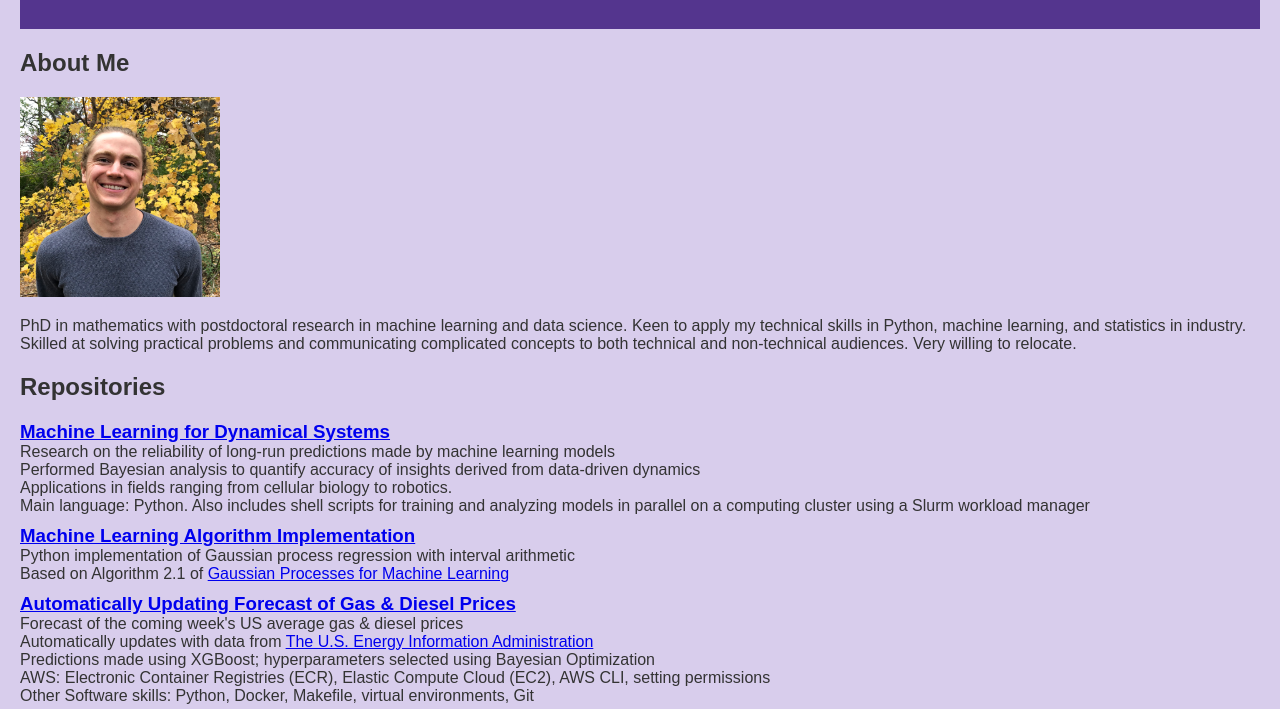
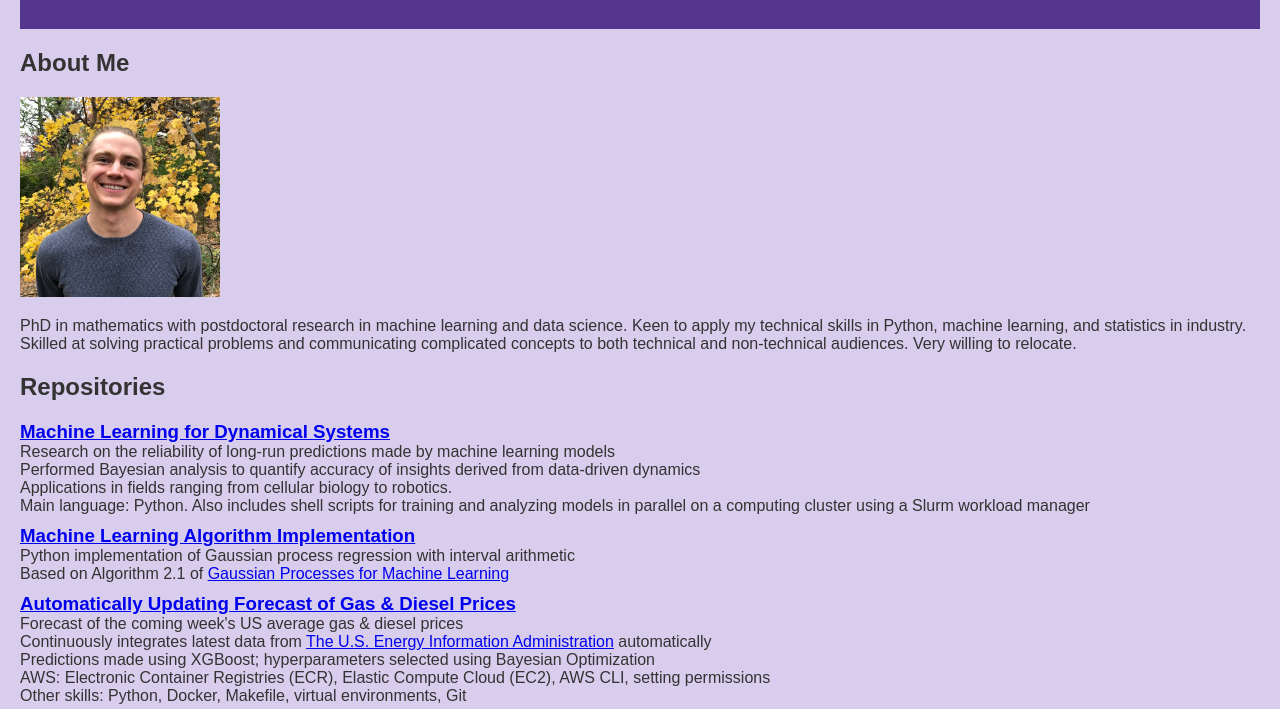
Before and after one commit to cameronthieme/cameronthieme.github.io, a plain HTML site: page index.html in a window 1280 px wide. Shown: the part 91-800 px from the top of the page. Drawn offline with Linux system fonts and the light colour scheme.

Commit message:
minor phrasing change

```diff
--- a/index.html
+++ b/index.html
@@ -88,10 +88,10 @@
         <div class="repository">
             <h3><a href="https://github.com/cameronthieme/gas-diesel-price-forecast" target="_blank">Automatically Updating Forecast of Gas & Diesel Prices</a></h3>
             <p>Forecast of the coming week's US average gas & diesel prices</p>
-            <p>Automatically updates with data from <a href="https://www.eia.gov" target="_blank">The U.S. Energy Information Administration</a></p>
+            <p>Continuously integrates latest data from <a href="https://www.eia.gov" target="_blank">The U.S. Energy Information Administration</a> automatically</p>
             <p>Predictions made using XGBoost; hyperparameters selected using Bayesian Optimization</p>
             <p>AWS: Electronic Container Registries (ECR), Elastic Compute Cloud (EC2), AWS CLI, setting permissions </p>
-            <p>Other Software skills: Python, Docker, Makefile, virtual environments, Git</p>
+            <p>Other skills: Python, Docker, Makefile, virtual environments, Git</p>
         </div>
 
         <div class="repository">
```
